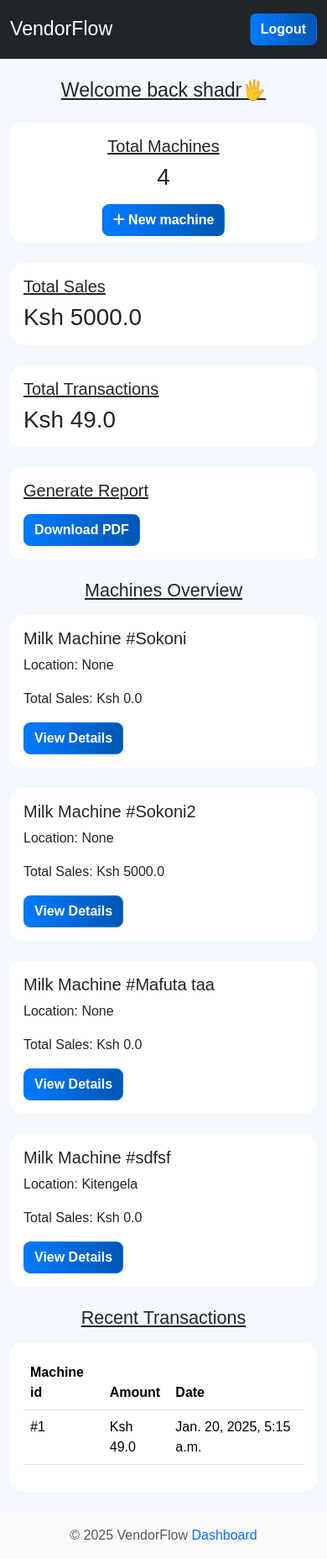
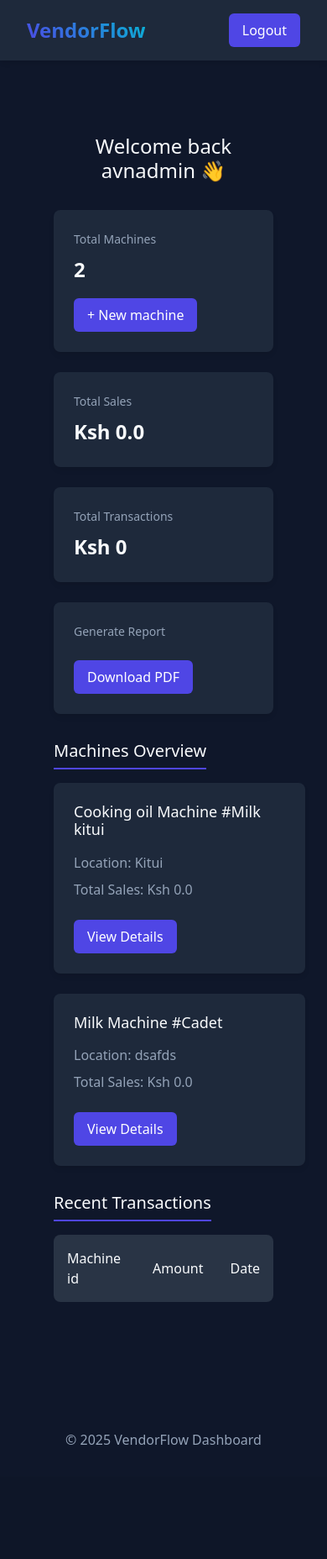
Before and after one commit to andareomondi/vendorflow, a Django app: page / in a window 390 px wide. Shown: the whole page at 84% size. After the commit the page ends 1720 px from the top, so only its background shows below. Run offline with Django 5.2, Linux system fonts and the light colour scheme; a user stored in the database is signed in; data comes from the database, SQL or seed files in the repository; lists and menus that the app fills with data are empty.

Commit message:
Refactor CSS styles for improved theming and layout, update HTML structure for better responsiveness, and enhance user interface elements on the dashboard.

```diff
--- a/static/css/style.css
+++ b/static/css/style.css
@@ -1,83 +1,167 @@
-.btn {
-  background: linear-gradient(to right, #007bff, #0056b3);
-  color: #fff;
-  font-weight: bold;
-  border-radius: 8px;
-  transition: transform 0.3s ease-in-out;
+:root {
+  --primary: #4f46e5;
+  --primary-dark: #4338ca;
+  --secondary: #06b6d4;
+  --background: #0f172a;
+  --surface: #1e293b;
+  --text: #f8fafc;
+  --text-secondary: #94a3b8;
+  --success: #22c55e;
 }
 
-.btn:hover {
-  background: linear-gradient(to right, #0056b3, #003d82);
-  transform: translateY(-1px);
-}
-body {
-  background-color: #f2f8fd;
-  font-family: "Arial", sans-serif;
+* {
+  margin: 0;
+  padding: 0;
+  box-sizing: border-box;
+  font-family: system-ui, -apple-system, sans-serif;
 }
 
-a {
-  text-decoration: none;
+body {
+  background-color: var(--background);
+  color: var(--text);
+  min-height: 100vh;
 }
 
-.card {
-  border: none;
-  border-radius: 15px;
-  transition: all 0.3s ease;
+.navbar {
+  background: var(--surface);
+  padding: 1rem 2rem;
+  display: flex;
+  justify-content: space-between;
+  align-items: center;
+  box-shadow: 0 4px 6px -1px rgba(0, 0, 0, 0.1);
 }
 
-.card:hover {
-  transform: translateY(-10px);
-  box-shadow: 0 15px 30px rgba(0, 0, 0, 0.1);
+.logo {
+  font-size: 1.5rem;
+  font-weight: bold;
+  background: linear-gradient(45deg, var(--primary), var(--secondary));
+  -webkit-background-clip: text;
+  -webkit-text-fill-color: transparent;
 }
 
-.most-popular {
-  border: 3px solid #007bff;
-  position: relative;
+.logout-btn {
+  background: var(--primary);
+  color: white;
+  border: none;
+  padding: 0.5rem 1rem;
+  border-radius: 0.375rem;
+  cursor: pointer;
+  transition: background-color 0.2s;
 }
 
-.most-popular::before {
-  content: "BEST VALUE";
-  position: absolute;
-  top: -15px;
-  left: 50%;
-  transform: translateX(-50%);
-  background-color: #007bff;
-  color: white;
-  padding: 5px 10px;
-  border-radius: 5px;
-  font-size: 0.8rem;
+.logout-btn:hover {
+  background: var(--primary-dark);
+}
+
+.container {
+  max-width: 1200px;
+  margin: 0 auto;
+  padding: 2rem;
+}
+
+.welcome {
+  text-align: center;
+  margin-bottom: 2rem;
+  font-size: 1.5rem;
+}
+
+.stats-grid {
+  display: grid;
+  grid-template-columns: repeat(auto-fit, minmax(250px, 1fr));
+  gap: 1.5rem;
+  margin-bottom: 2rem;
+}
+
+.stat-card {
+  background: var(--surface);
+  padding: 1.5rem;
+  border-radius: 0.5rem;
+  box-shadow: 0 4px 6px -1px rgba(0, 0, 0, 0.1);
+}
+
+.stat-title {
+  color: var(--text-secondary);
+  margin-bottom: 0.5rem;
+  font-size: 0.875rem;
+}
+
+.stat-value {
+  font-size: 1.5rem;
   font-weight: bold;
 }
 
-.btn-custom {
-  border-radius: 25px;
-  padding: 10px 20px;
-  font-weight: bold;
-  text-transform: uppercase;
+.machines-grid {
+  display: grid;
+  grid-template-columns: repeat(auto-fit, minmax(300px, 1fr));
+  gap: 1.5rem;
+  margin-bottom: 2rem;
 }
 
-.feature-list {
-  list-style-type: none;
-  padding-left: 0;
+.machine-card {
+  background: var(--surface);
+  padding: 1.5rem;
+  border-radius: 0.5rem;
+  box-shadow: 0 4px 6px -1px rgba(0, 0, 0, 0.1);
 }
 
-.feature-list li {
-  margin-bottom: 10px;
+.machine-title {
+  font-size: 1.125rem;
+  margin-bottom: 1rem;
 }
 
-.feature-list i {
-  color: #28a745;
-  margin-right: 5px;
+.machine-info {
+  color: var(--text-secondary);
+  margin-bottom: 0.5rem;
 }
 
-.savings-badge {
-  position: absolute;
-  top: 10px;
-  right: 10px;
-  background-color: #dc3545;
+.view-btn {
+  background: var(--primary);
   color: white;
-  padding: 5px 10px;
-  border-radius: 15px;
-  font-size: 0.8rem;
-  font-weight: bold;
+  border: none;
+  padding: 0.5rem 1rem;
+  border-radius: 0.375rem;
+  cursor: pointer;
+  margin-top: 1rem;
+  transition: background-color 0.2s;
 }
+
+.view-btn:hover {
+  background: var(--primary-dark);
+}
+
+.transactions-table {
+  width: 100%;
+  background: var(--surface);
+  border-radius: 0.5rem;
+  overflow: hidden;
+}
+
+.transactions-table th,
+.transactions-table td {
+  padding: 1rem;
+  text-align: left;
+}
+
+.transactions-table th {
+  background: rgba(255, 255, 255, 0.05);
+  font-weight: 500;
+}
+
+.transactions-table tr:hover {
+  background: rgba(255, 255, 255, 0.02);
+}
+
+.section-title {
+  font-size: 1.25rem;
+  margin-bottom: 1rem;
+  padding-bottom: 0.5rem;
+  border-bottom: 2px solid var(--primary);
+  display: inline-block;
+}
+
+.footer {
+  text-align: center;
+  padding: 2rem;
+  color: var(--text-secondary);
+  margin-top: 2rem;
+}
--- a/vending/templates/vending/base.html
+++ b/vending/templates/vending/base.html
@@ -19,21 +19,10 @@
 </head>
 
 <body class="d-flex flex-column min-vh-100">
-  <header class="bg-dark text-white py-3">
-    <div class="container d-flex justify-content-between align-items-center">
-
-      <a class="h3 mb-0" href="{% url 'home' %}">VendorFlow</a>
-
-      {% if request.user.is_authenticated %}
-
-      <form action="{% url 'logout' %}" method="post">
-        {% csrf_token %}
-        <button type="submit" class="btn">Logout</button>
-      </form>
-      {% endif %}
-
-    </div>
-    </div>
+  <nav class="navbar">
+    <div class="logo">VendorFlow</div>
+    <button class="logout-btn">Logout</button>
+</nav>
   </header>
   <main class="flex-grow-1 py-4">
     <div class="container">
@@ -48,22 +37,9 @@
       {% block content %}{% endblock %}
     </div>
   </main>
-
-  {% if request.user.is_superuser %}
-  <footer class="bg-light py-3 mt-auto">
-    <div class="container text-center">
-      <span class="text-muted">© {% now "Y" %} VendorFlow <a href="{% url 'dashboard' %}">Dashboard</a></span>
-    </div>
+  <footer class="footer">
+    © 2025 VendorFlow Dashboard
   </footer>
-  {% else %}
-  <footer class="bg-light py-3 mt-auto">
-    <div class="container text-center">
-      <span class="text-muted">© {% now "Y" %} VendorFlow</span>
-      <small>Designed by 0741716609 | Shadrack Andare</small>
-    </div>
-  </footer>
-
-  {% endif %}
 
 </body>
 
--- a/vending/templates/vending/home.html
+++ b/vending/templates/vending/home.html
@@ -80,82 +80,47 @@
 </div>
 
 
+<div class="container">
+  <h1 class="welcome">Welcome back avnadmin 👋</h1>
 
-<div class="row mb-4">
-  <div class="col">
-    <h2 class="h3 mb-0 text-center text-decoration-underline">Welcome back {{ request.user.username }}🖐</h2>
+  <div class="stats-grid">
+      <div class="stat-card">
+          <div class="stat-title">Total Machines</div>
+          <div class="stat-value">2</div>
+          <button class="view-btn">+ New machine</button>
+      </div>
+      <div class="stat-card">
+          <div class="stat-title">Total Sales</div>
+          <div class="stat-value">Ksh 0.0</div>
+      </div>
+      <div class="stat-card">
+          <div class="stat-title">Total Transactions</div>
+          <div class="stat-value">Ksh 0</div>
+      </div>
+      <div class="stat-card">
+          <div class="stat-title">Generate Report</div>
+          <button class="view-btn">Download PDF</button>
       </div>
   </div>
 
-
-<div class="row row-cols-1 row-cols-md-2 row-cols-lg-4 g-4 mb-4">
-  <div class="col">
-    <div class="card h-100 text-center">
-      <div class="card-body">
-        <h5 class="card-title text-decoration-underline">Total Machines</h5>
-        <p class="card-text display-6">{{ machines|length }}</p>
+  <h2 class="section-title">Machines Overview</h2>
+  <div class="machines-grid">
+      <div class="machine-card">
+          <h3 class="machine-title">Cooking oil Machine #Milk kitui</h3>
+          <div class="machine-info">Location: Kitui</div>
+          <div class="machine-info">Total Sales: Ksh 0.0</div>
+          <button class="view-btn">View Details</button>
       </div>
-      <div class="text-center mb-2">
-        <button class="btn text-center" type="button" class="btn btn-outline-success" data-bs-toggle="modal"
-          data-bs-target="#exampleModal"><i class="fa-solid fa-plus"></i> New
-          machine</button>
-
-      </div>
-    </div>
-  </div>
-  <div class="col">
-    <div class="card h-100">
-      <div class="card-body">
-        <h5 class="card-title text-decoration-underline">Total Sales</h5>
-        <p class="card-text display-6">Ksh {{ total_sales }}</p>
-      </div>
-    </div>
-  </div>
-  <div class="col">
-    <div class="card h-100">
-      <div class="card-body">
-        <h5 class="card-title text-decoration-underline">Total Transactions</h5>
-        <p class="card-text display-6">Ksh {{ total_transactions }}</p>
-      </div>
-    </div>
-  </div>
-  <div class="col">
-    <div class="card h-100">
-      <div class="card-body">
-        <h5 class="card-title text-decoration-underline">Generate Report</h5>
-        <a href="{% url 'user_overview_pdf' %}" class="btn btn-primary mt-2">Download PDF</a>
-      </div>
-    </div>
+      <div class="machine-card">
+          <h3 class="machine-title">Milk Machine #Cadet</h3>
+          <div class="machine-info">Location: dsafds</div>
+          <div class="machine-info">Total Sales: Ksh 0.0</div>
+          <button class="view-btn">View Details</button>
       </div>
   </div>
 
-<div class="row mb-4">
-  <div class="col">
-    <h3 class="h4 mb-3 text-center text-decoration-underline">Machines Overview</h3>
-    <div class="row row-cols-1 row-cols-md-2 row-cols-lg-3 g-4">
-      {% for machine in machines %}
-      <div class="col">
-        <div class="card h-100">
-          <div class="card-body">
-            <h5 class="card-title">{{ machine.machine_type }} Machine #{{machine.name}}</h5>
-            <p class="card-text">Location: {{ machine.location }}</p>
-            <p class="card-text">Total Sales: Ksh {{ machine.total_amount }}</p>
-            <a href="{% url 'specific_machine' machine.id %}" class="btn btn-primary">View Details</a>
-          </div>
-        </div>
-      </div>
-      {% endfor %}
-    </div>
-  </div>
-</div>
-
-<div class="row">
-  <div class="col">
-    <h3 class="h4 mb-3 text-center text-decoration-underline">Recent Transactions</h3>
-    <div class="card">
-      <div class="card-body">
-        <ul class="list-group list-group-flush">
-          <table class="table">
+  <h2 class="section-title">Recent Transactions</h2>
+  <table class="transactions-table">
       <thead>
           <tr>
               <th>Machine id</th>
@@ -164,19 +129,10 @@
           </tr>
       </thead>
       <tbody>
-              {% for transaction in transactions %}
-              <tr>
-                <td scope="row">#{{ transaction.machine_id }}</td>
-                <td>Ksh {{ transaction.amount }}</td>
-                <td>{{ transaction.date }}</td>
-              </tr>
-              {% endfor %}
+          <!-- Empty state shown -->
       </tbody>
   </table>
-        </ul>
-      </div>
-    </div>
-  </div>
 </div>
 
+
 {% endblock %}
--- a/vendorflow/settings.py
+++ b/vendorflow/settings.py
@@ -24,7 +24,7 @@ load_dotenv()
 SECRET_KEY = os.environ.get('SECRET_KEY')
 
 # SECURITY WARNING: don't run with debug turned on in production!
-DEBUG = False
+DEBUG = True
 
 ALLOWED_HOSTS = ['*']
 
```
Lines whose indentation alone changed are shown as unchanged.
